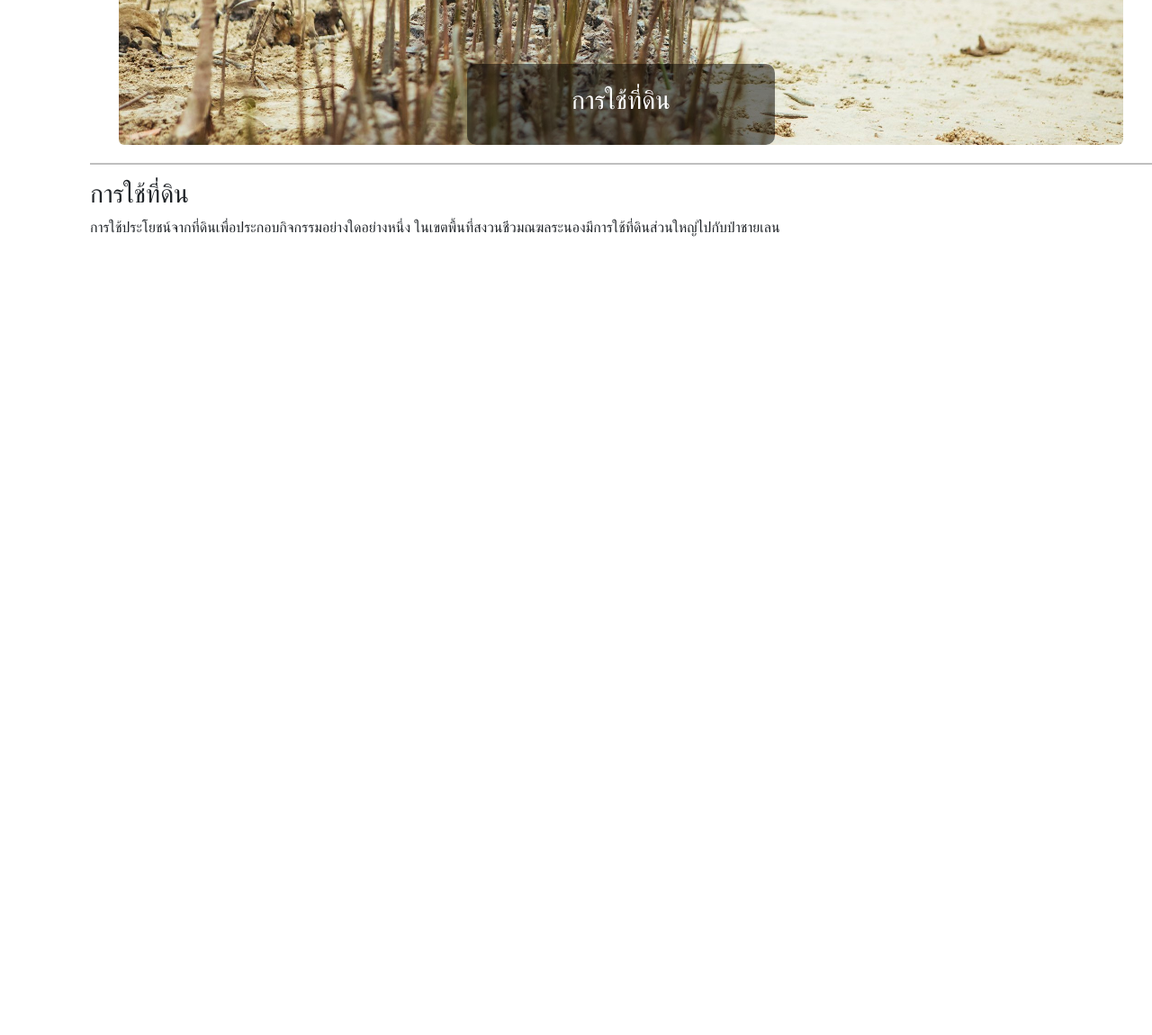
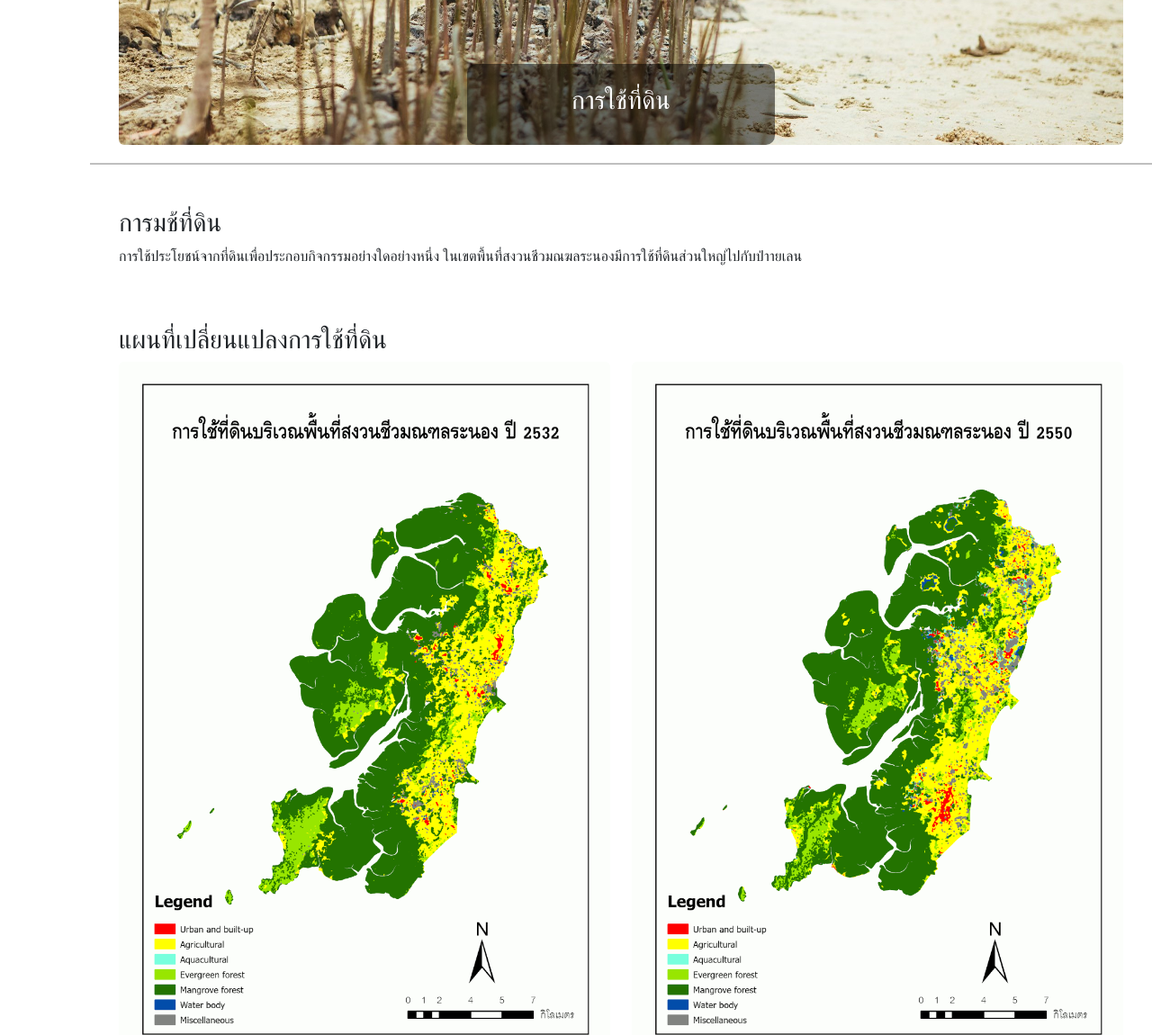
Before and after one commit to Tes6507012662071/MangroveRBR-WebApp, a website: page html/landuse.html in a window 1280 px wide. Shown: the part 500-1650 px from the top of the page at 90% size. Before the commit the page ends 800 px from the top, so only its background shows below. Drawn offline with nearby package versions, Linux system fonts and the light colour scheme.

Commit message:
first commit

```diff
--- a/html/landuse.html
+++ b/html/landuse.html
@@ -200,8 +200,36 @@
         <hr style="border: 1px solid #000; margin-top: 20px;">
 
       <!-- head -->
-      <div class="containertext">
-        <h3>การใช้ที่ดิน</h3>
-        <p>การใช้ประโยชน์จากที่ดินเพื่อประกอบกิจกรรมอย่างใดอย่างหนึ่ง ในเขตพื้นที่สงวนชีวมณฆลระนองมีการใช้ที่ดินส่วนใหญ่ไปกับป่าชายเลน</p>
+      <div class="container mt-5">
+        <div class="row">
+          <!-- Title and Description Container -->
+          <div class="col-md-12">
+            <div class="content-box">
+              <h3>การมช้ที่ดิน</h3>
+              <p>การใช้ประโยชน์จากที่ดินเพื่อประกอบกิจกรรมอย่างใดอย่างหนึ่ง ในเขตพื้นที่สงวนชีวมณฆลระนองมีการใช้ที่ดินส่วนใหญ่ไปกับป่าายเลน</p>
+            </div>
+          </div>
+        </div>
       </div>
+
+      <div class="container mt-5">
+        <div class="row">
+          <!-- Title Container -->
+          <div class="col-md-12">
+            <h3>แผนที่เปลี่ยนแปลงการใช้ที่ดิน</h3>
+          </div>
+        </div>
+        <div class="row">
+          <!-- Image 1 -->
+          <div class="col-md-6">
+            <img src="/assets/images/LULC_32_50.gif" alt="Image 1" class="img-fluid rounded" style="width: 100%; max-height: 100%; object-fit: cover;">
+          </div>
+          <!-- Image 2 -->
+          <div class="col-md-6">
+            <img src="/assets/images/LULC_50_67.gif" alt="Image 2" class="img-fluid rounded" style="width: 100%; max-height: 100%; object-fit: cover;">
+          </div>
+        </div>
+      </div>
+
+
 </body>
```
Also changed, not shown: html/index.html (+2 -6 lines), assets/images/LULC_32_50.gif (added), assets/images/LULC_50_67.gif (added).
